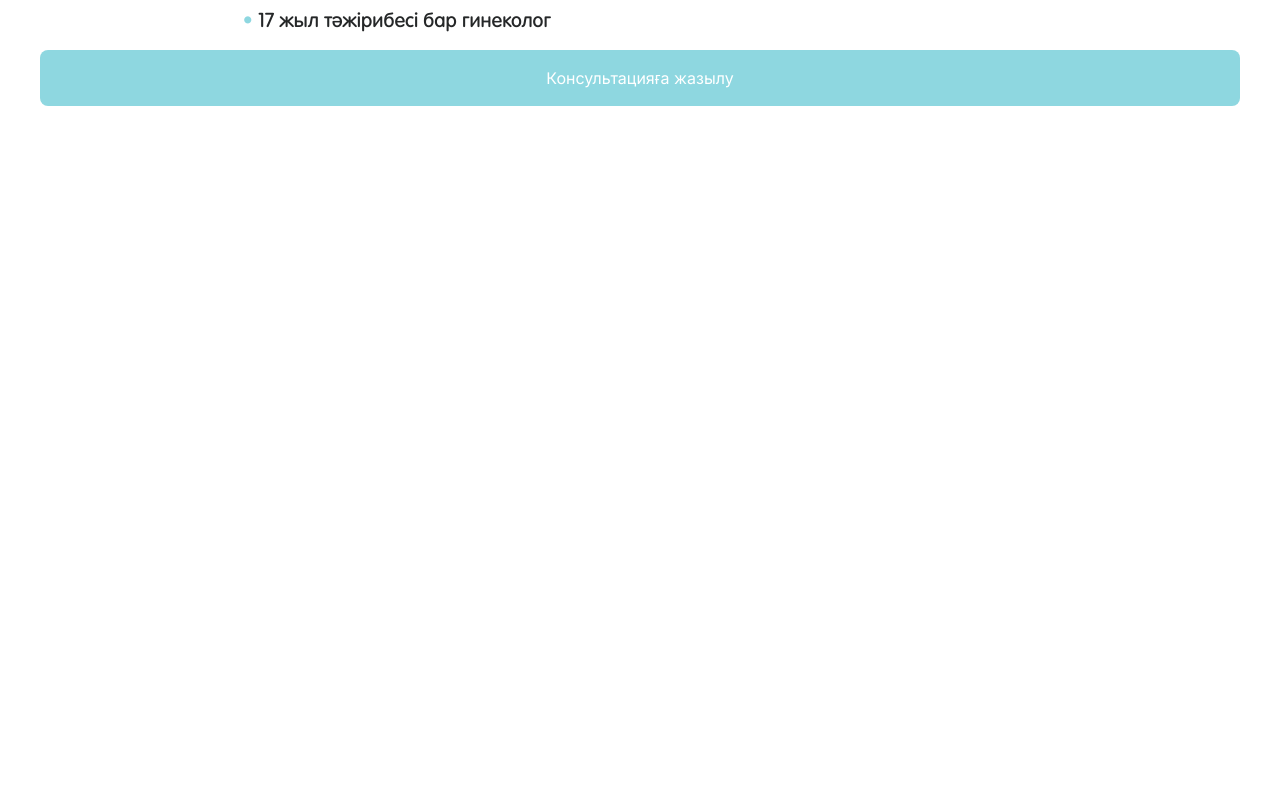
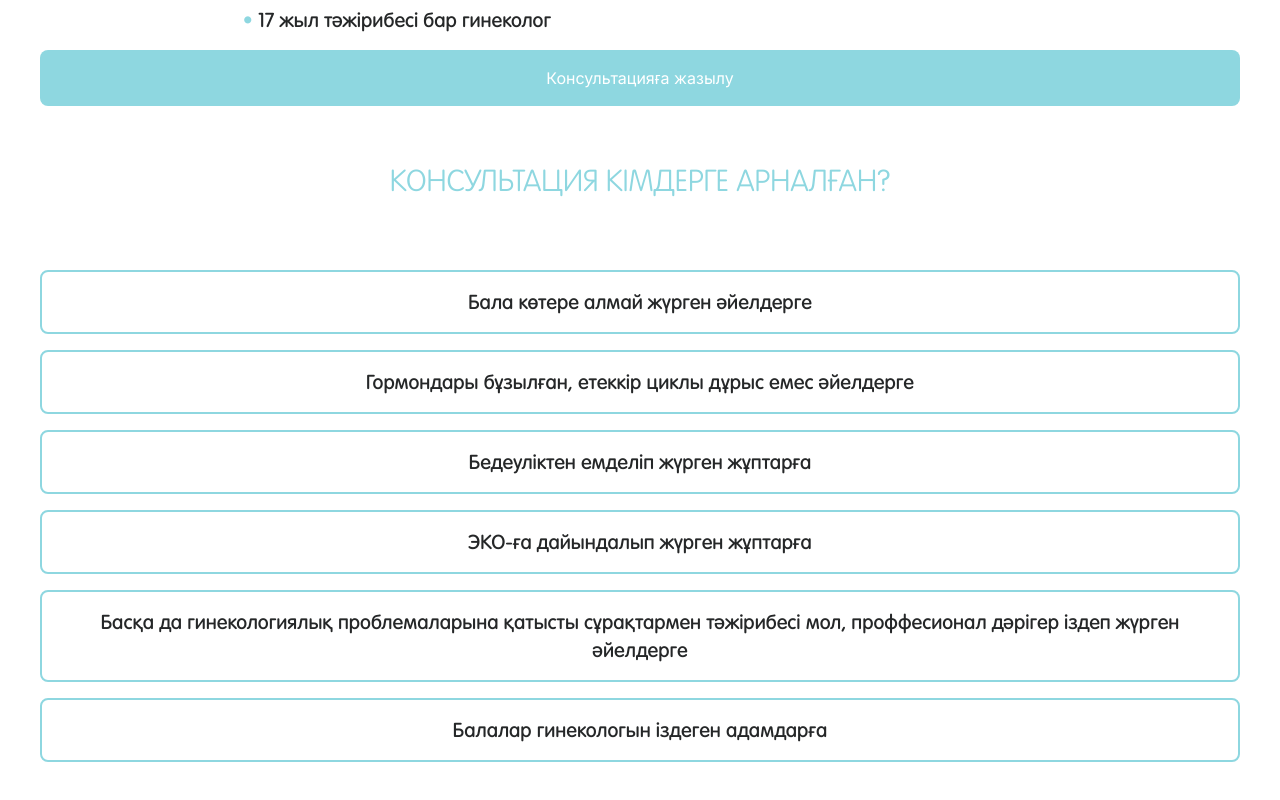
Before and after one commit to mkhmtolzhas/Quralai, a Next.js app: page / in a window 1280 px wide. Shown: the part 678-1478 px from the top of the page. Before the commit the page ends 840 px from the top, so only its background shows below. Built offline with nearby package versions, Linux system fonts and the light colour scheme.

Commit message:
added new component

```diff
--- a/src/app/layout.tsx
+++ b/src/app/layout.tsx
@@ -5,8 +5,8 @@ import "./globals.css";
 const inter = Inter({ subsets: ["latin"] });
 
 export const metadata: Metadata = {
-  title: "Create Next App",
-  description: "Generated by create next app",
+  title: "Quralai Gynecolog",
+  description: "Quralai Gynecolog",
 };
 
 export default function RootLayout({
--- a/src/app/page.tsx
+++ b/src/app/page.tsx
@@ -1,3 +1,4 @@
+import ForWho from "@/components/component/ForWho";
 import Landing from "@/components/component/Landing";
 import Image from "next/image";
 
@@ -5,6 +6,7 @@ export default function Home() {
   return (
     <main className="">
       <Landing />
+      <ForWho />
     </main>
   );
 }
--- /dev/null
+++ b/src/components/component/ForWho.tsx
@@ -0,0 +1,33 @@
+import React from 'react'
+
+const ForWho = () => {
+  return (
+    <section className='w-full min-h-1 px-10 pb-14 flex justify-center items-center text-[#252728] font-vag-rounded-medium'>
+        <div className="w-full h-full flex flex-col items-center justify-center gap-4">
+            <div className="text-center">
+                <h1 className='text-3xl font-vag-rounded-light text-[#8ED7E0]'>КОНСУЛЬТАЦИЯ КІМДЕРГЕ АРНАЛҒАН?</h1>
+            </div>
+            <div className="w-full min-h-1 border-2 border-[#8ED7E0] p-4 rounded-lg text-center mt-14">
+                <p className='text-xl'>Бала көтере алмай жүрген әйелдерге</p>
+            </div>
+            <div className="w-full min-h-1 border-2 border-[#8ED7E0] p-4 rounded-lg text-center">
+                <p className='text-xl'>Гормондары бұзылған, етеккір циклы дұрыс емес әйелдерге</p>
+            </div>
+            <div className="w-full min-h-1 border-2 border-[#8ED7E0] p-4 rounded-lg text-center">
+                <p className='text-xl'>Бедеуліктен емделіп жүрген жұптарға</p>
+            </div>
+            <div className="w-full min-h-1 border-2 border-[#8ED7E0] p-4 rounded-lg text-center">
+                <p className='text-xl'>ЭКО-ға дайындалып жүрген жұптарға</p>
+            </div>
+            <div className="w-full min-h-1 border-2 border-[#8ED7E0] p-4 rounded-lg text-center">
+                <p className='text-xl'>Басқа да гинекологиялық проблемаларына қатысты сұрақтармен тәжірибесі мол, проффесионал дәрігер іздеп жүрген әйелдерге</p>
+            </div>
+            <div className="w-full min-h-1 border-2 border-[#8ED7E0] p-4 rounded-lg text-center">
+                <p className='text-xl'>Балалар гинекологын іздеген адамдарға</p>
+            </div>
+        </div>
+    </section>
+  )
+}
+
+export default ForWho
--- a/src/components/component/WhyMe.tsx
+++ b/src/components/component/WhyMe.tsx
@@ -2,7 +2,9 @@ import React from 'react'
 
 const WhyMe = () => {
   return (
-    <div>WhyMe</div>
+    <section>
+
+    </section>
   )
 }
 
```
